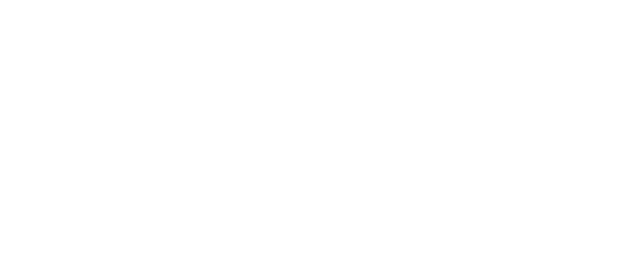
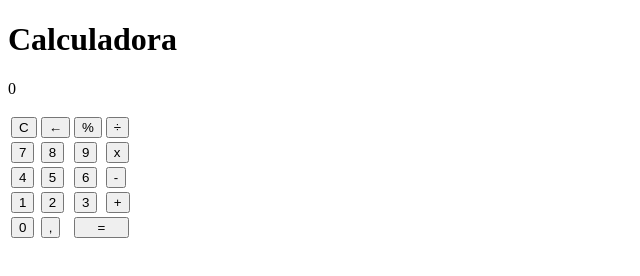
Before and after one commit to RoMonastero/Calculadora, a plain HTML site: page main/index.html in a window 1280 px wide. Shown: the whole page, without its empty margins (0-640 px from the left). Drawn offline with Linux system fonts and the light colour scheme.

Commit message:
Fazendo a base do HTML da Calculadora

```diff
--- a/main/index.html
+++ b/main/index.html
@@ -8,7 +8,46 @@
     <link rel="stylesheet" href="style.css">
 </head>
 <body>
+    <header>
+        <h1>Calculadora</h1>
+    </header>
 
+    <section id="calculadora">
+        <table>
+            <p>0</p>
+            <tr>
+                <td><button>C</button></td>
+                <td><button>←</button></td>
+                <td><button>%</button></td>
+                <td><button>÷</button></td>
+            </tr>
+            <tr>
+                <td><button>7</button></td>
+                <td><button>8</button></td>
+                <td><button>9</button></td>
+                <td><button>x</button></td>
+            </tr>
+            <tr>
+                <td><button>4</button></td>
+                <td><button>5</button></td>
+                <td><button>6</button></td>
+                <td><button>-</button></td>
+            </tr>
+            <tr>
+                <td><button>1</button></td>
+                <td><button>2</button></td>
+                <td><button>3</button></td>
+                <td><button>+</button></td>
+            </tr>
+            <tr>
+                <td><button>0</button></td>
+                <td><button>,</button></td>
+                <td colspan="2"><button style="width: 55px
+                ;">=</button></td>
+
+            </tr>
+        </table>
+    </section>
 
     <script src="script.js"></script>
 </body>
```
